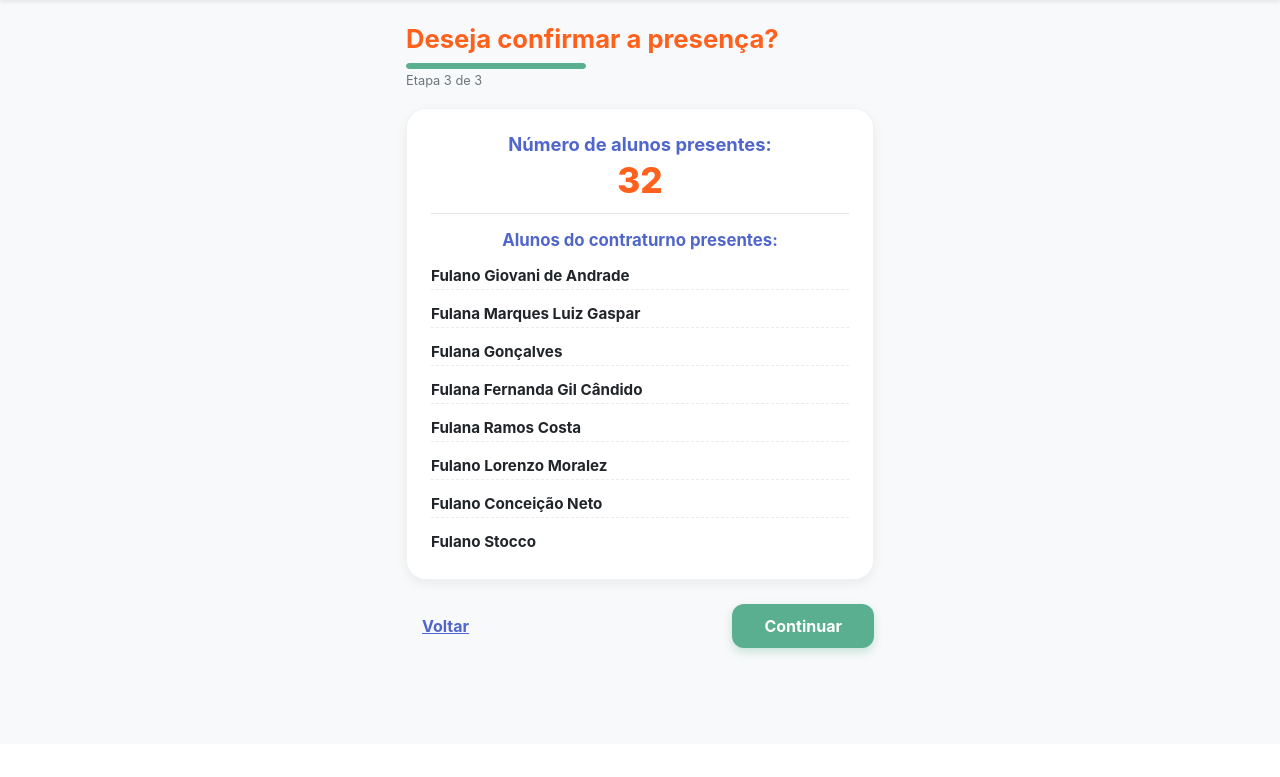
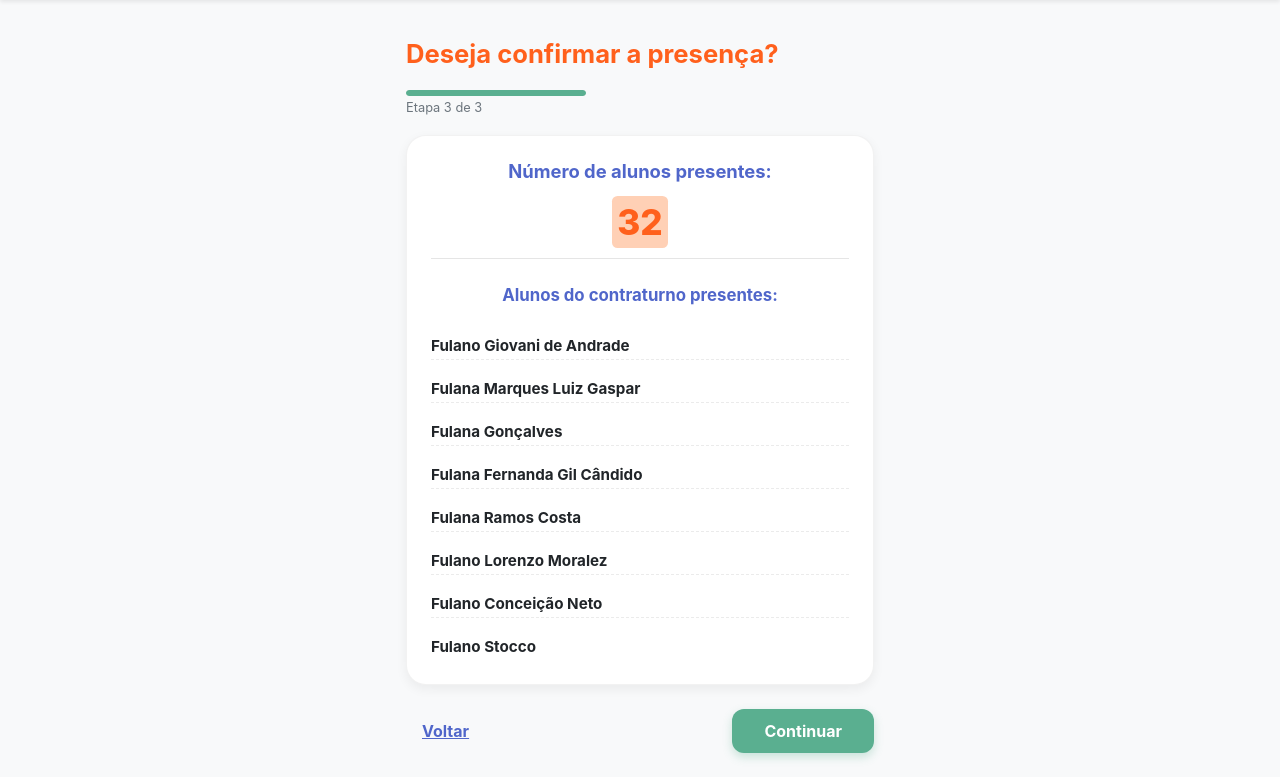
Before and after one commit to nicole-rcosta/tcc_snec, a Python web app: template templates/confimacao_dados.html in a window 1280 px wide. Shown: the part 56-833 px from the top of the page. Before the commit the page ends 714 px from the top, so only its background shows below. Run offline with Jinja, Linux system fonts and the light colour scheme; the template is opened without the code that fills it, so the values that code supplies are empty.

Commit message:
Style: Alteração nos espaçamentos da página de confirmação

```diff
--- a/static/styles/confirmacao_dados.css
+++ b/static/styles/confirmacao_dados.css
@@ -42,7 +42,9 @@ body {
   color: var(--color-orange);
   font-weight: 700;
   line-height: 1.2;
-  margin-bottom: 8px;
+  margin-bottom: 20px;
+  margin-top: 15px;
+
 }
 
 /* 4. progress--step-3 */
@@ -97,6 +99,10 @@ body {
   font-weight: 800;
   color: var(--color-orange);
   margin-bottom: 12px;
+  background-color: #ffd0b5;
+  padding: 5px;
+  border-radius: 10%;
+  margin: 10px;
 }
 
 .confirmation__card-divider {
@@ -113,6 +119,7 @@ body {
   color: var(--color-blue);
   text-align: center;
   margin-bottom: 12px;
+  padding: 10px;
 }
 
 /* 10. confirmation__list */
@@ -131,6 +138,7 @@ body {
   color: var(--text-main);
   padding: 4px 0;
   border-bottom: 1px dashed rgba(0, 0, 0, 0.08);
+  margin-top: 5px;
 }
 
 .confirmation__list-item:last-child {
```
